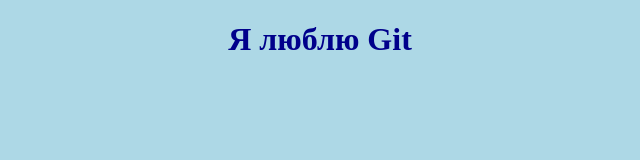
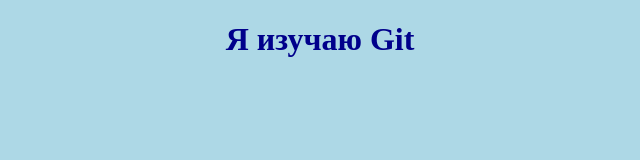
Before and after one commit to vel3651345-a11y/git-lab-25-1, a plain HTML site: page index.html in a window 1280 px wide. Shown: the full height of the page, 320-960 px from the left. Drawn offline with Linux system fonts and the light colour scheme.

Commit message:
Изменил заголовок в main

```diff
--- a/index.html
+++ b/index.html
@@ -6,6 +6,6 @@
         <link rel="stylesheet" href="style.css">
 </head>
 <body>
-    <h1>Я люблю Git</h1>
+        <h1>Я изучаю Git</h1>
 </body>
 </html>
```
